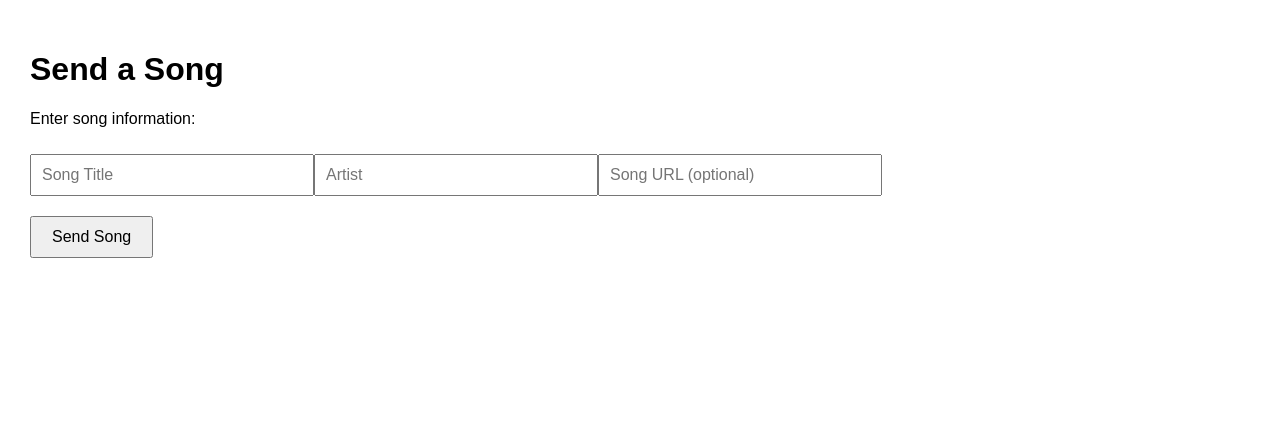
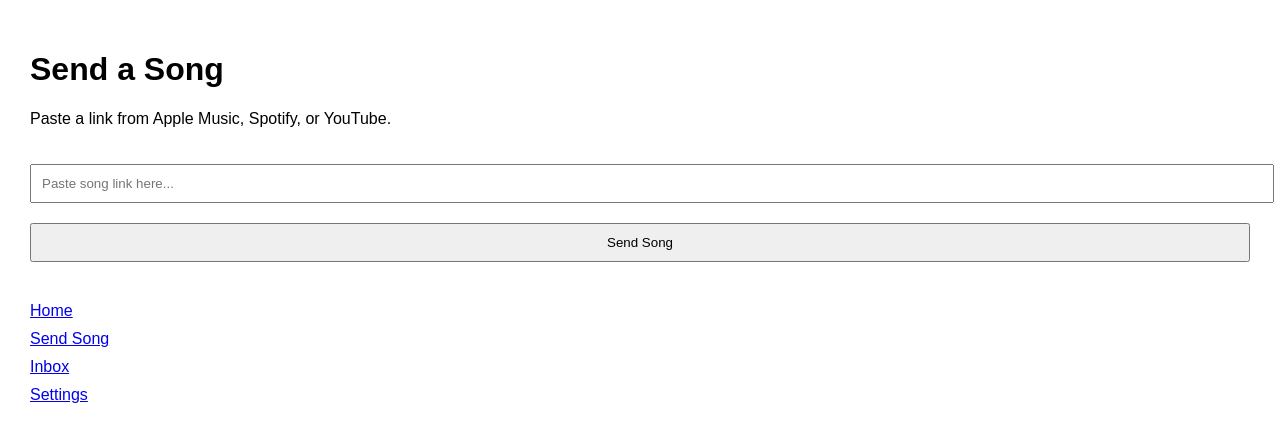
Before and after one commit to jasonsever79/SongPing, a Next.js app: page /send in a window 1280 px wide. Shown: the top 442 px of the page. Built offline with nearby package versions, Linux system fonts and the light colour scheme.

Commit message:
Update page.tsx

```diff
--- a/app/send/page.tsx
+++ b/app/send/page.tsx
@@ -1,56 +1,18 @@
 "use client";
-
-
 
 import { useState } from "react";
 
 
 
-export default function SendSong() {
+export default function SendPage() {
 
-  const [title, setTitle] = useState("");
-
-  const [artist, setArtist] = useState("");
-
-  const [url, setUrl] = useState("");
-
-  const [status, setStatus] = useState("");
+  const [songLink, setSongLink] = useState("");
 
 
 
-  async function sendSong() {
+  function handleSend() {
 
-    const response = await fetch("/api/send", {
-
-      method: "POST",
-
-      body: JSON.stringify({
-
-        songTitle: title,
-
-        artist: artist,
-
-        url: url
-
-      })
-
-    });
-
-
-
-    const data = await response.json();
-
-
-
-    if (data.success) {
-
-      setStatus("🎵 Song sent!");
-
-    } else {
-
-      setStatus("Something went wrong.");
-
-    }
+    alert("Pretending to send: " + songLink);
 
   }
 
@@ -62,9 +24,7 @@ export default function SendSong() {
 
       <h1>Send a Song</h1>
 
-
-
-      <p>Enter song information:</p>
+      <p>Paste a link from Apple Music, Spotify, or YouTube.</p>
 
 
 
@@ -72,21 +32,21 @@ export default function SendSong() {
 
         type="text"
 
-        placeholder="Song Title"
+        value={songLink}
 
-        value={title}
+        onChange={(e) => setSongLink(e.target.value)}
 
-        onChange={(e) => setTitle(e.target.value)}
+        placeholder="Paste song link here..."
 
         style={{
 
-          padding: "10px",
+          width: "100%",
 
-          fontSize: "16px",
+          padding: 10,
 
-          width: "260px",
+          marginTop: 20,
 
-          marginTop: "10px"
+          marginBottom: 20
 
         }}
 
@@ -94,107 +54,36 @@ export default function SendSong() {
 
 
 
-      <input
+      <button
 
-        type="text"
+        onClick={handleSend}
 
-        placeholder="Artist"
+        style={{ padding: 10, width: "100%" }}
 
-        value={artist}
+      >
 
-        onChange={(e) => setArtist(e.target.value)}
+        Send Song
 
-        style={{
-
-          padding: "10px",
-
-          fontSize: "16px",
-
-          width: "260px",
-
-          marginTop: "10px"
-
-        }}
-
-      />
+      </button>
 
 
 
-      <input
+      {/* Navigation */}
 
-        type="text"
+      <div style={{ marginTop: 40 }}>
 
-        placeholder="Song URL (optional)"
+        <a href="/" style={{ display: "block", marginBottom: 10 }}>Home</a>
 
-        value={url}
+        <a href="/send" style={{ display: "block", marginBottom: 10 }}>Send Song</a>
 
-        onChange={(e) => setUrl(e.target.value)}
+        <a href="/inbox" style={{ display: "block", marginBottom: 10 }}>Inbox</a>
 
-        style={{
-
-          padding: "10px",
-
-          fontSize: "16px",
-
-          width: "260px",
-
-          marginTop: "10px"
-
-        }}
-
-      />
-
-
-
-      <div style={{ marginTop: 20 }}>
-
-        <button
-
-          onClick={sendSong}
-
-          style={{
-
-            padding: "10px 20px",
-
-            fontSize: "16px",
-
-            cursor: "pointer"
-
-          }}
-
-        >
-
-          Send Song
-
-        </button>
+        <a href="/settings" style={{ display: "block", marginBottom: 10 }}>Settings</a>
 
       </div>
-
-
-
-      {status && (
-
-        <div style={{ marginTop: 20, fontSize: "18px" }}>
-
-          {status}
-
-        </div>
-
-      )}
 
     </div>
 
   );
 
 }
-<div style={{ marginTop: 40 }}>
-
-  <a href="/" style={{ display: "block", marginBottom: 10 }}>Home</a>
-
-  <a href="/send" style={{ display: "block", marginBottom: 10 }}>Send Song</a>
-
-  <a href="/inbox" style={{ display: "block", marginBottom: 10 }}>Inbox</a>
-
-  <a href="/settings" style={{ display: "block", marginBottom: 10 }}>Settings</a>
-
-</div>
```
